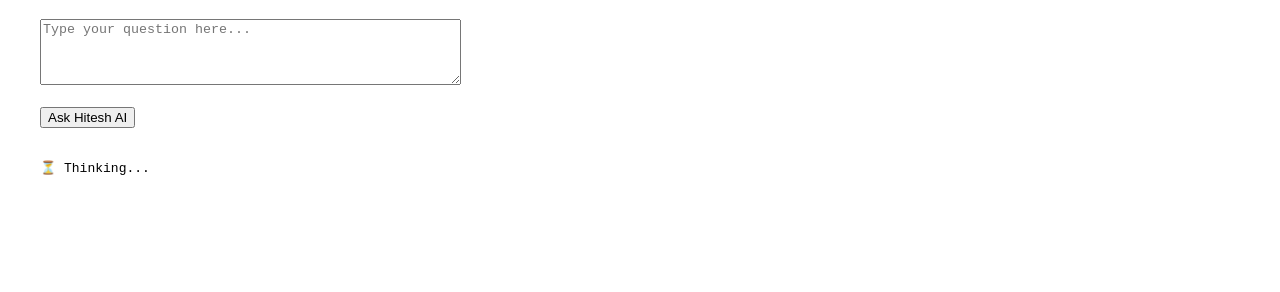
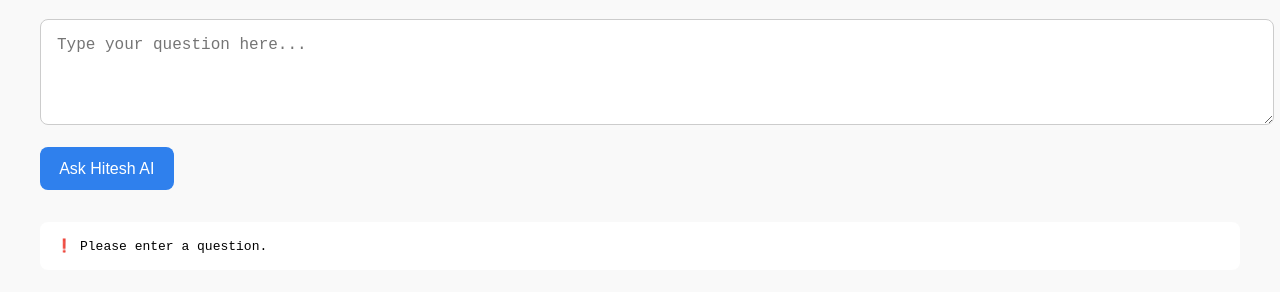
Before and after one commit to erdeepak11/hitesh-ai-bot, a plain HTML site: page public/index.html in a window 1280 px wide. Both pictures are taken after a click on the button "Ask Hitesh AI". Shown: the part 102-394 px from the top of the page. Drawn offline with Linux system fonts and the light colour scheme; no server answers.

Commit message:
Update frontend UI for Hitesh AI

```diff
--- a/public/index.html
+++ b/public/index.html
@@ -1,28 +1,74 @@
 <!DOCTYPE html>
-<html>
+<html lang="en">
 <head>
+  <meta charset="UTF-8" />
+  <meta name="viewport" content="width=device-width, initial-scale=1.0"/>
   <title>Ask Hitesh AI</title>
+  <style>
+    body {
+      font-family: sans-serif;
+      padding: 2rem;
+      background-color: #f9f9f9;
+    }
+    textarea {
+      width: 100%;
+      font-size: 1rem;
+      padding: 1rem;
+      border-radius: 8px;
+      border: 1px solid #ccc;
+    }
+    button {
+      padding: 0.8rem 1.2rem;
+      font-size: 1rem;
+      background-color: #2f80ed;
+      color: white;
+      border: none;
+      border-radius: 8px;
+      cursor: pointer;
+    }
+    pre {
+      margin-top: 2rem;
+      background-color: #fff;
+      padding: 1rem;
+      border-radius: 8px;
+      white-space: pre-wrap;
+    }
+  </style>
   <script>
     async function askQuestion() {
-      const question = document.getElementById("question").value;
+      const question = document.getElementById("question").value.trim();
       const responseBox = document.getElementById("response");
+
+      if (!question) {
+        responseBox.innerText = "❗ Please enter a question.";
+        return;
+      }
+
       responseBox.innerText = "⏳ Thinking...";
 
-      const res = await fetch("/api/ask", {
+      try {
+        const res = await fetch("http://localhost:8000/api/ask", {
           method: "POST",
           headers: { "Content-Type": "application/json" },
           body: JSON.stringify({ query: question })
         });
 
+        if (!res.ok) {
+          throw new Error("Server error");
+        }
+
         const data = await res.json();
         responseBox.innerText = "🧠 Hitesh AI:\n" + data.reply;
+      } catch (err) {
+        responseBox.innerText = "❌ Error: " + err.message;
+      }
     }
   </script>
 </head>
-<body style="font-family: sans-serif; padding: 2rem;">
+<body>
   <h1>🎓 Ask Hitesh AI</h1>
-  <textarea id="question" rows="4" cols="50" placeholder="Type your question here..."></textarea><br><br>
+  <textarea id="question" rows="4" placeholder="Type your question here..."></textarea><br><br>
   <button onclick="askQuestion()">Ask Hitesh AI</button>
-  <pre id="response" style="margin-top: 2rem;"></pre>
+  <pre id="response"></pre>
 </body>
 </html>
```
Lines whose indentation alone changed are shown as unchanged.
